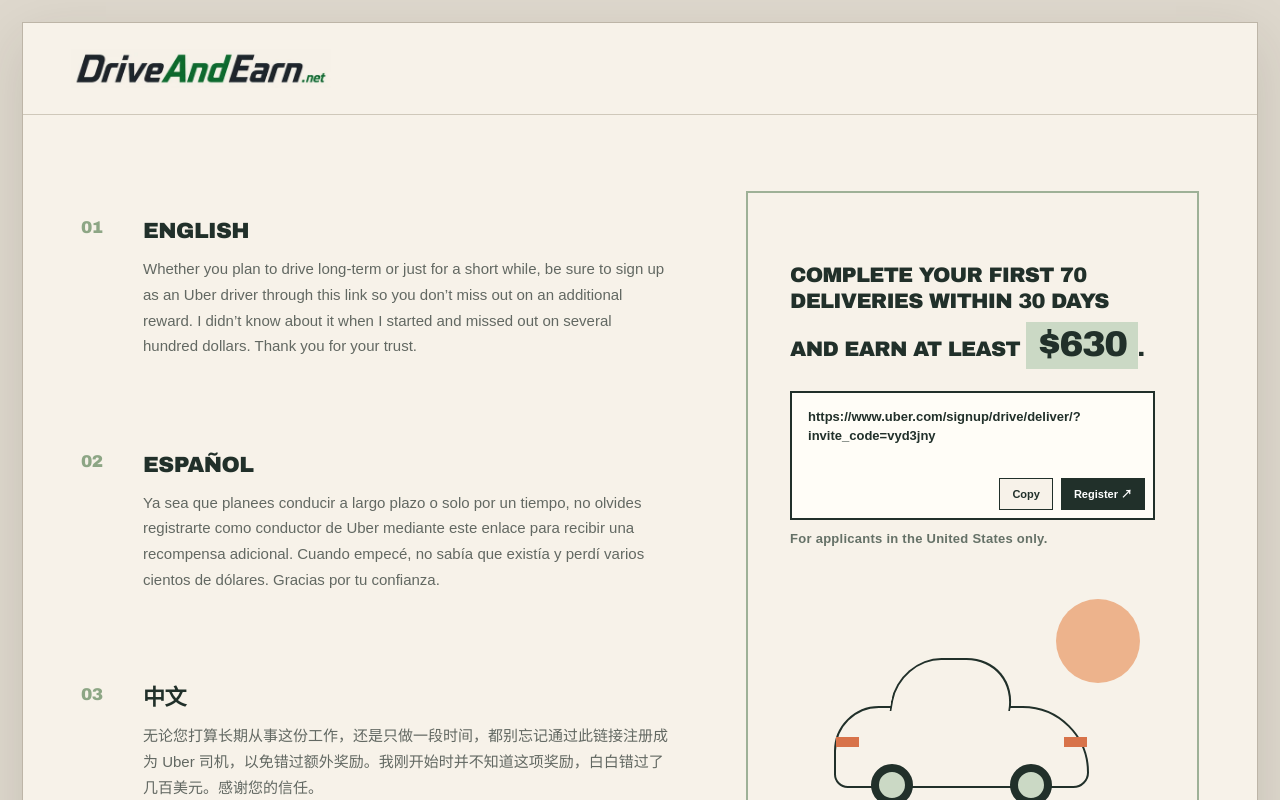
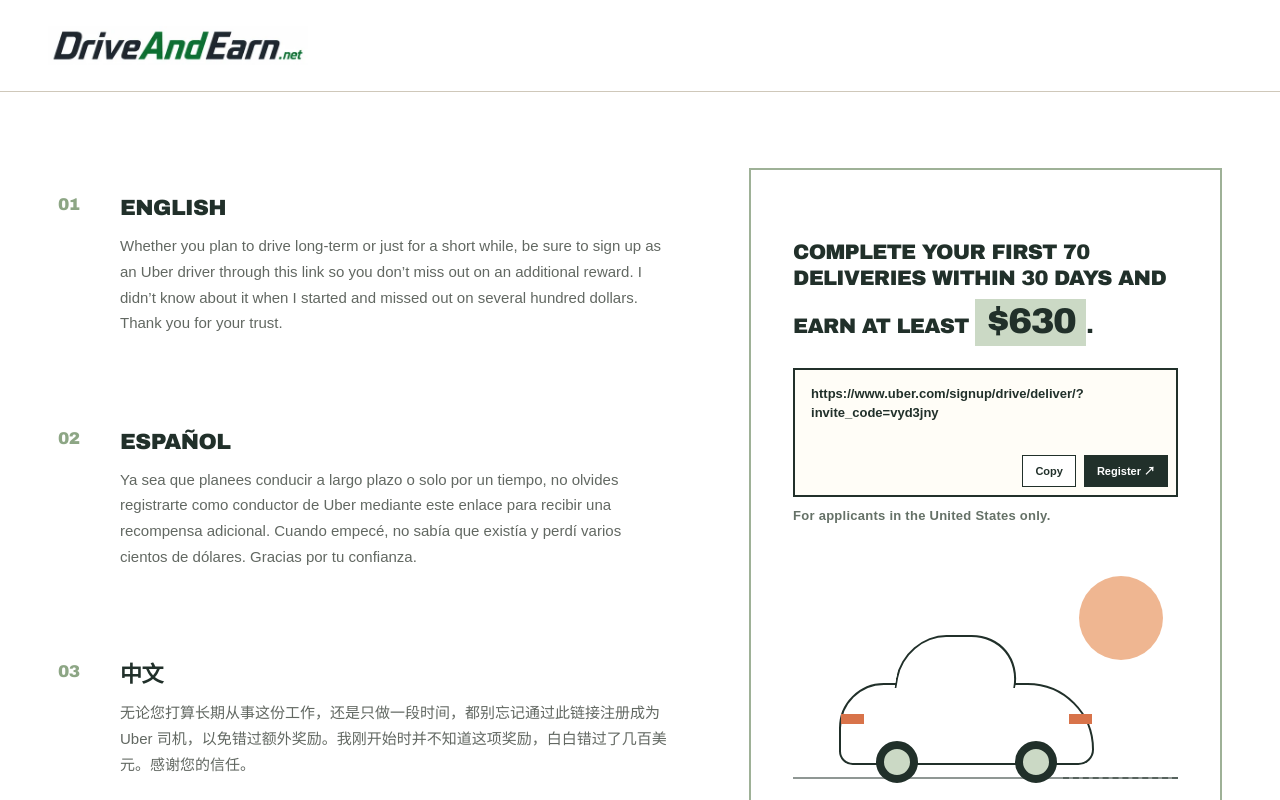
Before and after one commit to zhangxn1115/mywebsite, a Next.js app: page / in a window 1280 px wide. Shown: the top 800 px of the page. Built offline with nearby package versions, Linux system fonts and the light colour scheme.

Commit message:
Use a clean white page background

```diff
--- a/app/globals.css
+++ b/app/globals.css
@@ -1,11 +1,11 @@
 @import "tailwindcss";
 
-:root { --paper:#f7f2e9; --ink:#21302a; --sage:#cbd9c5; --rust:#d8734a; --line:#cfc8ba; }
+:root { --paper:#fff; --ink:#21302a; --sage:#cbd9c5; --rust:#d8734a; --line:#cfc8ba; }
 * { box-sizing:border-box; }
 html { scroll-behavior:smooth; }
-body { margin:0; background:#ded8cd; color:var(--ink); font-family:"Arial Narrow","Helvetica Neue",Arial,"PingFang SC","Microsoft YaHei",sans-serif; }
+body { margin:0; background:#fff; color:var(--ink); font-family:"Arial Narrow","Helvetica Neue",Arial,"PingFang SC","Microsoft YaHei",sans-serif; }
 a { color:inherit; text-decoration:none; }
-.pageShell { width:min(1420px,calc(100% - 44px)); min-height:calc(100vh - 44px); margin:22px auto; background:var(--paper); border:1px solid #bdb5a7; box-shadow:0 18px 55px rgba(45,37,28,.13); }
+.pageShell { width:min(1420px,100%); min-height:100vh; margin:0 auto; background:#fff; }
 .personalHeader { height:92px; padding:0 48px; border-bottom:1px solid var(--line); display:flex; justify-content:space-between; align-items:center; }
 .personalBrand { display:flex; align-items:center; }
 .siteLogo { display:block; width:min(260px,42vw); height:auto; mix-blend-mode:multiply; }
--- a/site/index.html
+++ b/site/index.html
@@ -40,9 +40,9 @@
   }
   </script>
   <style>
-    :root{--paper:#f7f2e9;--ink:#21302a;--sage:#cbd9c5;--rust:#d8734a}
-    *{box-sizing:border-box}body{margin:0;background:#ded8cd;color:var(--ink);font-family:"Arial Narrow","Helvetica Neue",Arial,"PingFang SC","Microsoft YaHei",sans-serif}a{color:inherit;text-decoration:none}
-    .pageShell{width:min(1420px,calc(100% - 44px));min-height:calc(100vh - 44px);margin:22px auto;background:var(--paper);border:1px solid #bdb5a7;box-shadow:0 18px 55px rgba(45,37,28,.13)}
+    :root{--paper:#fff;--ink:#21302a;--sage:#cbd9c5;--rust:#d8734a}
+    *{box-sizing:border-box}body{margin:0;background:#fff;color:var(--ink);font-family:"Arial Narrow","Helvetica Neue",Arial,"PingFang SC","Microsoft YaHei",sans-serif}a{color:inherit;text-decoration:none}
+    .pageShell{width:min(1420px,100%);min-height:100vh;margin:0 auto;background:#fff}
     .personalHeader{height:92px;padding:0 48px;border-bottom:1px solid #cfc8ba;display:flex;align-items:center}.siteLogo{display:block;width:min(260px,42vw);height:auto;mix-blend-mode:multiply}
     .splitLayout{padding:76px 58px 70px;display:grid;grid-template-columns:minmax(0,1.13fr) minmax(390px,.87fr);align-items:stretch;gap:clamp(42px,6vw,90px)}.storyColumn{min-width:0}.infoList{height:100%;display:flex;flex-direction:column}.mobileInfoList{display:none}.infoList article{flex:1;display:grid;grid-template-columns:46px 1fr;gap:16px;padding:24px 0}.infoList article>span{color:#8da685;font-family:"Arial Black",Impact,sans-serif;font-size:17px;font-weight:900;letter-spacing:-.04em}.infoList h2{margin:0 0 8px;font-family:"Arial Black","Helvetica Neue",Arial,"PingFang SC",sans-serif;font-size:22px;font-weight:900;letter-spacing:-.025em;text-transform:uppercase}.infoList p{margin:0;max-width:620px;color:#626862;font-family:Arial,Helvetica,"PingFang SC","Microsoft YaHei",sans-serif;font-size:15px;font-weight:500;line-height:1.72}
     .inviteColumn{position:relative;overflow:hidden;padding:36px 42px 32px;background:transparent;border:2px solid #9eb197;display:flex;flex-direction:column}.inviteMain{position:relative;z-index:2;margin-top:34px}.inviteLabel{margin:0 0 12px;max-width:430px;font-family:"Arial Black","Helvetica Neue",Arial,sans-serif;font-size:21px;line-height:1.22;font-weight:900;letter-spacing:-.035em;text-transform:uppercase}.rewardAmount{display:inline-block;margin-top:8px;padding:5px 11px 6px;background:var(--sage);font-size:1.7em;line-height:1;letter-spacing:-.04em}
```
